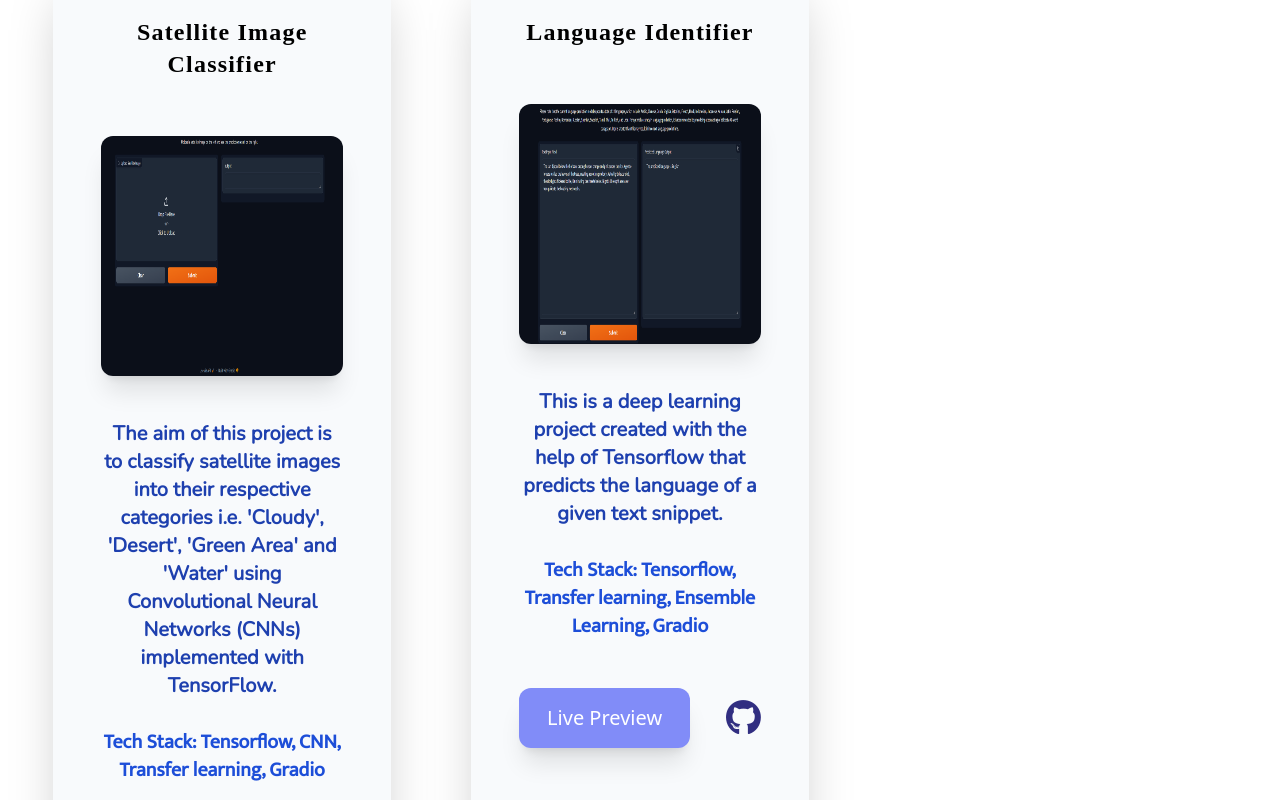
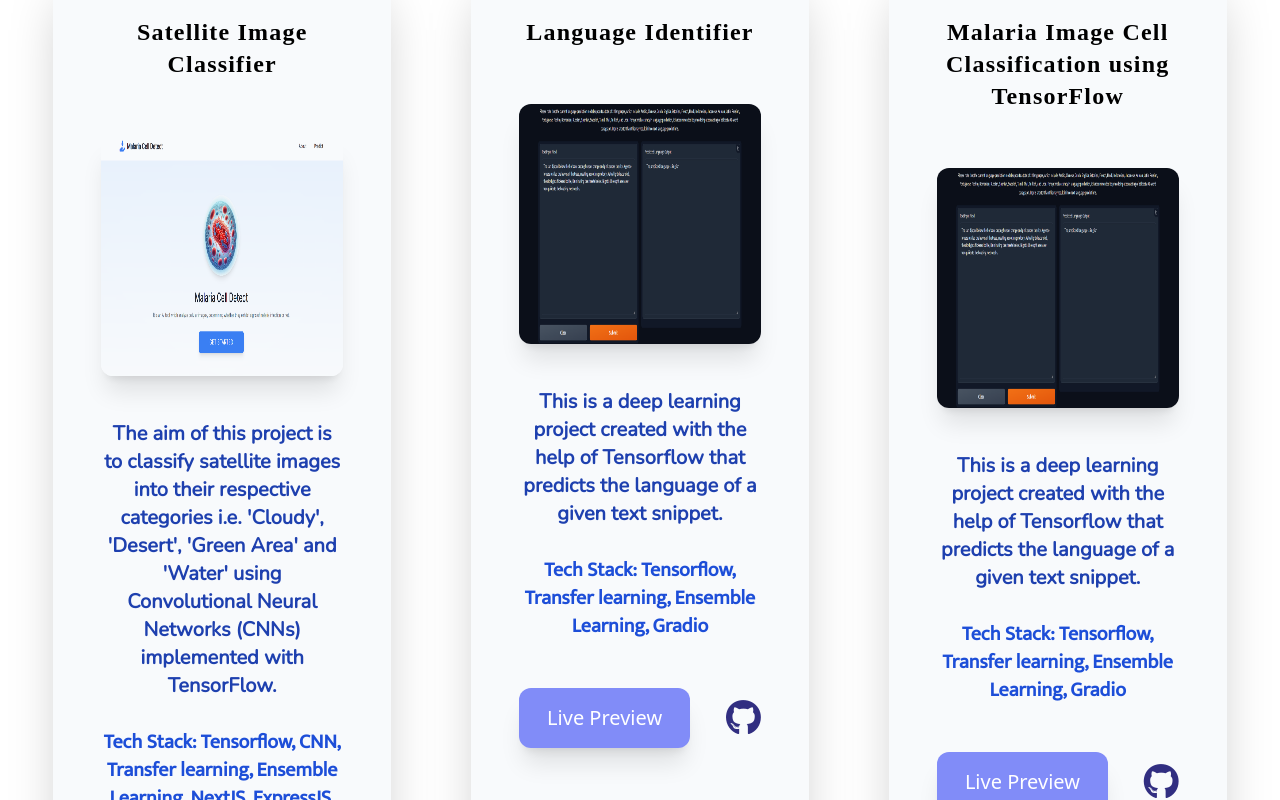
Before and after one commit to somenath203/My-Portfolio-Project, a React (Create React App) app: page /ml-projects in a window 1280 px wide. Shown: the part 7900-8700 px from the top of the page. Built offline with nearby package versions, Linux system fonts and the light colour scheme; a web font is replaced by a local one.

Commit message:
commited

```diff
--- a/src/pages/AllMlProjects.js
+++ b/src/pages/AllMlProjects.js
@@ -27,6 +27,7 @@ import RemoveNoiseFromImg from './../assets/reducenoiseprojectimg.png';
 import MulticlassBrainTumorImg from './../assets/multiclassbraintumorprojectimage.png';
 import SatelliteImageClassificationProjImg from './../assets/satelliteimgclassifyprojectimg.png';
 import LanguageIdentifierProjImg from './../assets/languageidentifierprojectimg.png';
+import MalariaImgCellClassifyProjImg from './../assets/malariacellclassification.png';
 
 
 const AllMlProjects = () => {
@@ -280,10 +281,10 @@ const AllMlProjects = () => {
             id: 22,
             projectName: 'Satellite Image Classifier',
             projectDescription: "The aim of this project is to classify satellite images into their respective categories i.e. 'Cloudy', 'Desert', 'Green Area' and 'Water' using Convolutional Neural Networks (CNNs) implemented with TensorFlow.",
-            projectPic: SatelliteImageClassificationProjImg,
+            projectPic: MalariaImgCellClassifyProjImg,
             heightOfImg: 'h-60',
             widthOfImg: 'w-screen',
-            techStack: 'Tensorflow, CNN, Transfer learning, Gradio',
+            techStack: 'Tensorflow, CNN, Transfer learning, Ensemble Learning, NextJS, ExpressJS, Razorpay',
             projectLivePreviewLink: 'https://huggingface.co/spaces/som11/satellite_image_classification',
             projectGithubLink: 'https://github.com/somenath203/satellite-image-classification-using-tensorflow'
         },
@@ -297,6 +298,17 @@ const AllMlProjects = () => {
             techStack: 'Tensorflow, Transfer learning, Ensemble Learning, Gradio',
             projectLivePreviewLink: 'https://huggingface.co/spaces/som11/language-predictor',
             projectGithubLink: 'https://github.com/somenath203/Language-Identifier-using-Tensorflow'
+        },
+        {
+            id: 24,
+            projectName: 'Malaria Image Cell Classification using TensorFlow',
+            projectDescription: "This is a deep learning project created with the help of Tensorflow that predicts the language of a given text snippet.",
+            projectPic: LanguageIdentifierProjImg,
+            heightOfImg: 'h-60',
+            widthOfImg: 'w-screen',
+            techStack: 'Tensorflow, Transfer learning, Ensemble Learning, Gradio',
+            projectLivePreviewLink: 'https://malaria-cell-classifier.vercel.app/',
+            projectGithubLink: 'https://github.com/somenath203/malaria-cell-image-classification'
         },
     ];
 
```
Also changed, not shown: src/assets/malariacellclassification.png (added).
